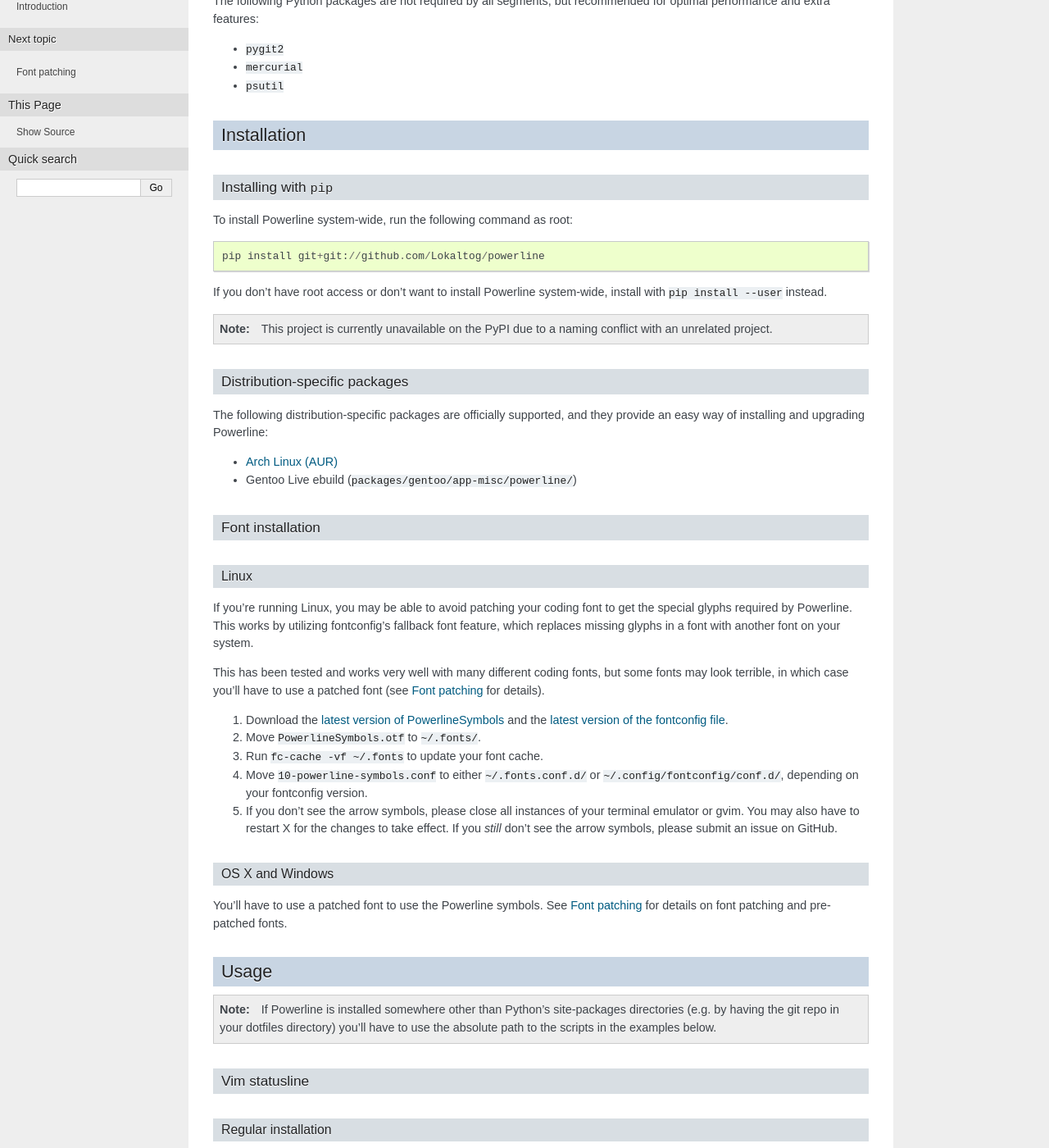
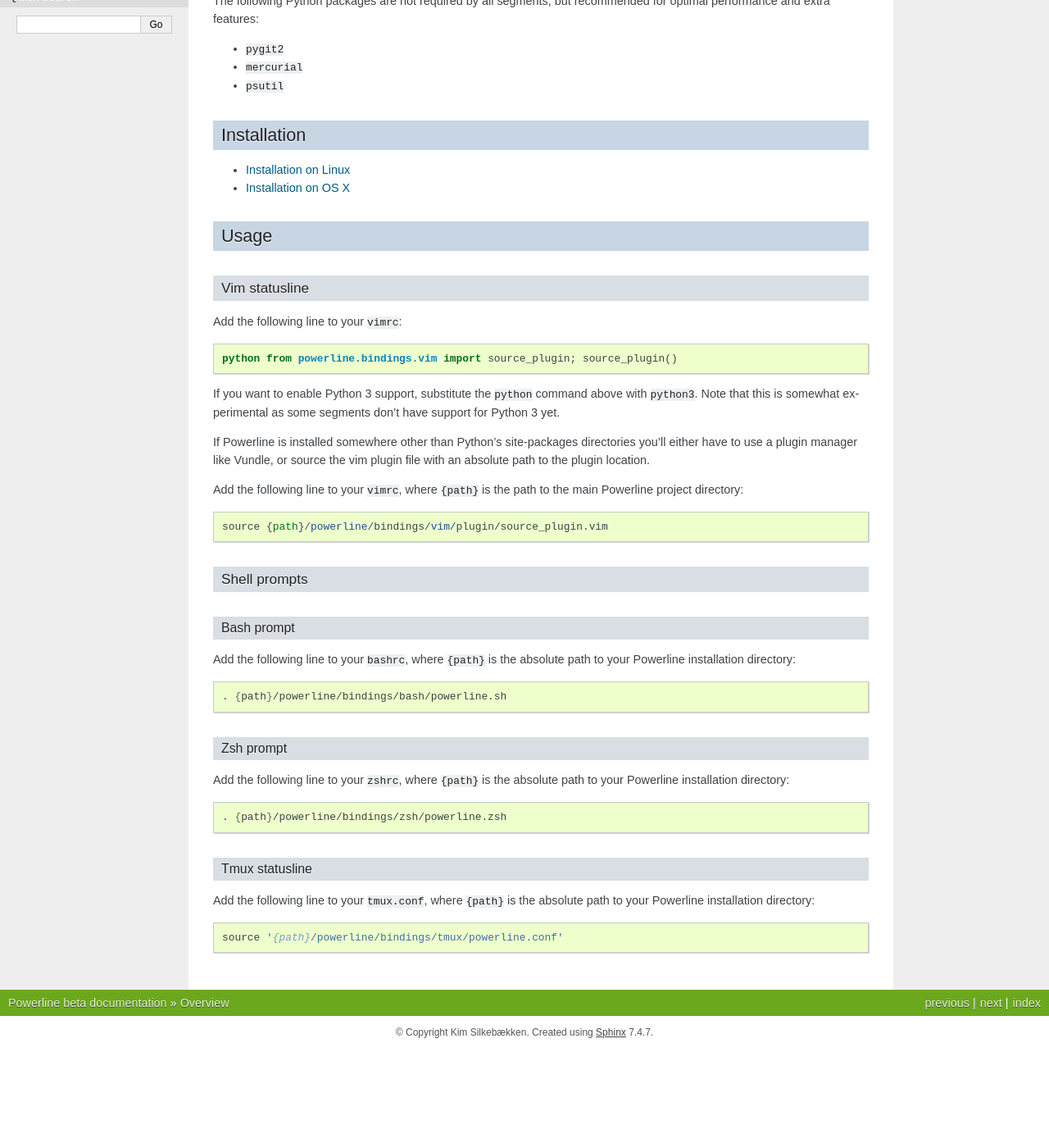
Before and after one commit to someyooyo/someyooyo, a Sphinx documentation site: the page built from docs/source/overview.rst, in a window 1280 px wide and 1400 px high, scrolled down 597 px. Shown: the whole window at 82% size. Built offline with Sphinx 7.4.7, drawn with Linux system fonts in a browser that asks for light colours; after the commit the page ends 1876 px from its top, so only the background shows below that; some of the changed text lies outside the part shown.

Commit message:
Restructure and improve installation docs
The installation docs have been split into separate guides for OS X and
Linux, with OS-specific troubleshooting as part of the installation
guide.

Terminal emulator support tables have been added to both guides.

Closes #121.

```diff
--- a/docs/source/index.rst
+++ b/docs/source/index.rst
@@ -8,9 +8,8 @@ Powerline
 
    introduction
    overview
+   configuration
    fontpatching
-   configuration
-   troubleshooting
    license-credits
 
 Indices and tables
--- a/docs/source/overview.rst
+++ b/docs/source/overview.rst
@@ -9,8 +9,8 @@ Powerline requires Python 3.3 or Python 2.7 to work.
 
 Powerline uses several special glyphs to get the arrow effect and some
 custom symbols for developers. This requires that you either have the symbol
-font or a patched font on your system. See `Font installation`_ for more
-details.
+font or a patched font on your system (details in installation
+instructions).
 
 Vim plugin requirements
 -----------------------
@@ -41,82 +41,16 @@ recommended for optimal performance and extra features:
 Installation
 ============
 
-Installing with ``pip``
------------------------
-
-To install Powerline system-wide, run the following command as root::
-
-    pip install git+git://github.com/Lokaltog/powerline
-
-If you don't have root access or don't want to install Powerline
-system-wide, install with ``pip install --user`` instead.
-
-.. note:: This project is currently unavailable on the PyPI due to a naming
-   conflict with an unrelated project.
-
-Distribution-specific packages
-------------------------------
-
-The following distribution-specific packages are officially supported, and
-they provide an easy way of installing and upgrading Powerline:
-
-* `Arch Linux (AUR) <https://aur.archlinux.org/packages/powerline-git/>`_
-* Gentoo Live ebuild (:file:`packages/gentoo/app-misc/powerline/`)
-
-.. _font-installation:
-
-Font installation
------------------
-
-Linux
-^^^^^
-
-If you're running Linux, you may be able to avoid patching your coding font
-to get the special glyphs required by Powerline. This works by utilizing
-fontconfig's fallback font feature, which replaces missing glyphs in a font
-with another font on your system.
-
-This has been tested and works very well with many different coding fonts,
-but some fonts may look terrible, in which case you'll have to use a patched
-font (see :ref:`font-patching` for details).
-
-1. Download the `latest version of PowerlineSymbols
-   <https://github.com/Lokaltog/powerline/raw/develop/font/PowerlineSymbols.otf>`_
-   and the `latest version of the fontconfig file
-   <https://github.com/Lokaltog/powerline/raw/develop/font/10-powerline-symbols.conf>`_.
-2. Move :file:`PowerlineSymbols.otf` to :file:`~/.fonts/`.
-3. Run ``fc-cache -vf ~/.fonts`` to update your font cache.
-4. Move :file:`10-powerline-symbols.conf` to either :file:`~/.fonts.conf.d/`
-   or :file:`~/.config/fontconfig/conf.d/`, depending on your fontconfig
-   version.
-5. If you don't see the arrow symbols, please close all instances of your
-   terminal emulator or gvim. You may also have to restart X for the changes
-   to take effect. If you *still* don't see the arrow symbols, please submit
-   an issue on GitHub.
-
-OS X and Windows
-^^^^^^^^^^^^^^^^
-
-You'll have to use a patched font to use the Powerline symbols. See
-:ref:`font-patching` for details on font patching and pre-patched fonts.
+* :ref:`installation-linux`
+* :ref:`installation-osx`
 
 Usage
 =====
 
-.. note:: If Powerline is installed somewhere other than Python's
-   site-packages directories (e.g. by having the git repo in your dotfiles
-   directory) you'll have to use the absolute path to the scripts in the
-   examples below.
-
 Vim statusline
 --------------
 
-Regular installation
-^^^^^^^^^^^^^^^^^^^^
-
-**The recommended way of installing Powerline is as a Python package.**
-You can then enable the vim plugin by adding the following line to your
-:file:`vimrc`:
+Add the following line to your :file:`vimrc`:
 
 .. code-block:: vim
 
@@ -136,15 +70,6 @@ to the main Powerline project directory:
 .. code-block:: vim
 
    source {path}/powerline/bindings/vim/plugin/source_plugin.vim
-
-Vundle installation
-^^^^^^^^^^^^^^^^^^^
-
-If you're using Vundle you can add the following line to your :file:`vimrc`:
-
-.. code-block:: vim
-
-   Bundle 'Lokaltog/powerline', {'rtp': 'powerline/bindings/vim/'}
 
 Shell prompts
 -------------
```
Also changed, not shown: docs/source/installation/linux.rst (added, +125 -0 lines), docs/source/installation/osx.rst (added, +129 -0 lines), docs/source/installation/troubleshooting-common.rst (added, +32 -0 lines), docs/source/troubleshooting.rst (deleted, +0 -133 lines), docs/source/_static/img/icons/cross.png (added), docs/source/_static/img/icons/error.png (added), docs/source/_static/img/icons/tick.png (added).
